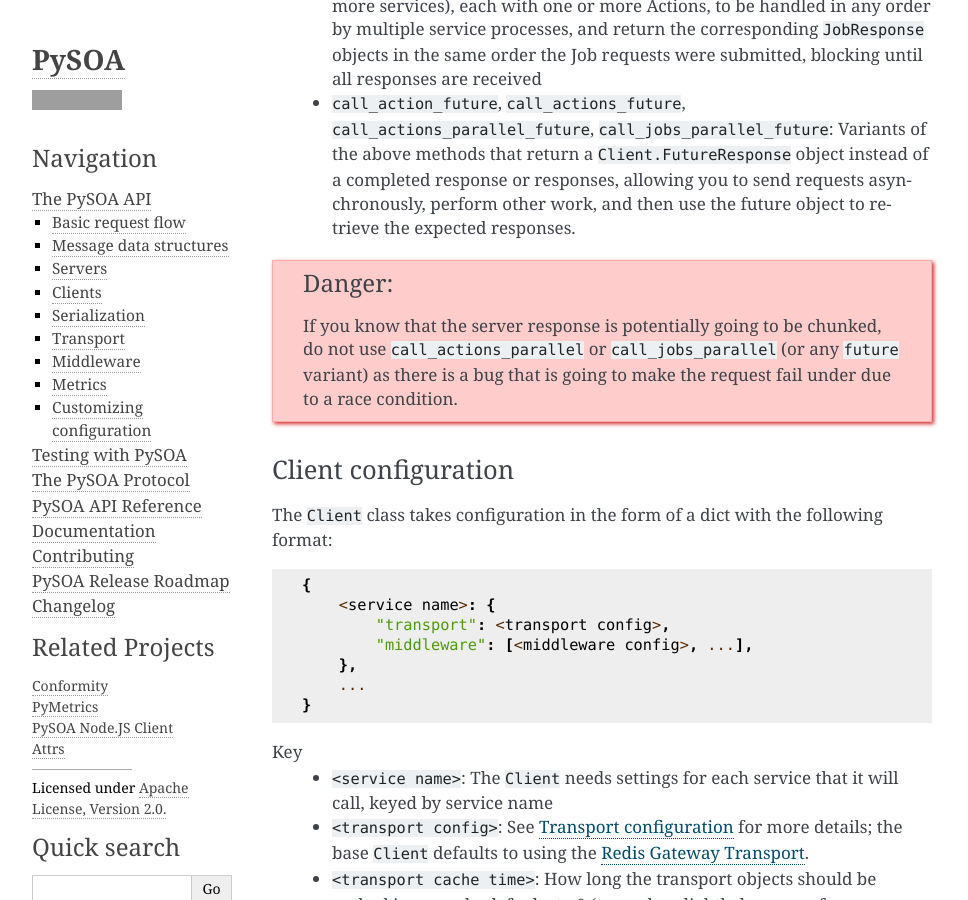
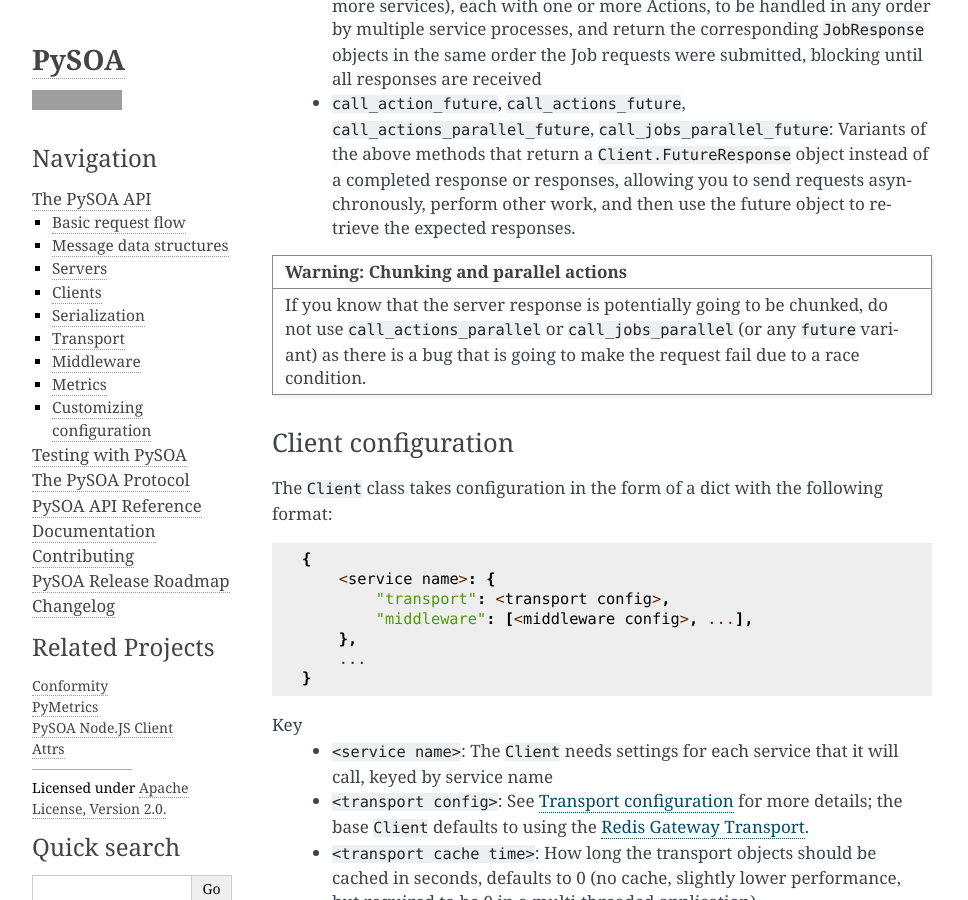
Before and after one commit to eventbrite/pysoa, a Sphinx documentation site: the page built from docs/api.rst, in a window 1280 px wide and 900 px high, scrolled down 10052 px. Shown: the whole window, without its empty margins (148-1116 px from the left). Built offline with Sphinx 7.4.7, drawn with Linux system fonts in a browser that asks for light colours; grey boxes are pictures that could not be loaded.

Commit message:
Small fix

```diff
--- a/docs/api.rst
+++ b/docs/api.rst
@@ -344,11 +344,14 @@ Methods
     responses, allowing you to send requests asynchronously, perform other work, and then use the future object to
     retrieve the expected responses.
 
-.. DANGER:: If you know that the server response is potentially going
-   to be chunked, do not use ``call_actions_parallel`` or
-   ``call_jobs_parallel`` (or any ``future`` variant) as there is a
-   bug that is going to make the request fail under due to a race
-   condition.
++--------------------------------------------------------------------+
+|**Warning: Chunking and parallel actions**                          |
++====================================================================+
+|If you know that the server response is potentially going to be     |
+|chunked, do not use ``call_actions_parallel`` or                    |
+|``call_jobs_parallel`` (or any ``future`` variant) as there is a bug|
+|that is going to make the request fail due to a race condition.     |
++--------------------------------------------------------------------+
 
 Client configuration
 ********************
--- a/docs/protocol.rst
+++ b/docs/protocol.rst
@@ -247,7 +247,7 @@ nature of the Redis transport and distributed workers, only responses can be chu
 it is not even possible to configure chunking in the client transport.)
 
 +--------------------------------------------------------------------+
-|**Chunking and parallel actions**                                   |
+|**Warning: Chunking and parallel actions**                          |
 +====================================================================+
 |If you know that the server response is potentially going to be     |
 |chunked, do not use ``call_actions_parallel`` or                    |
```
